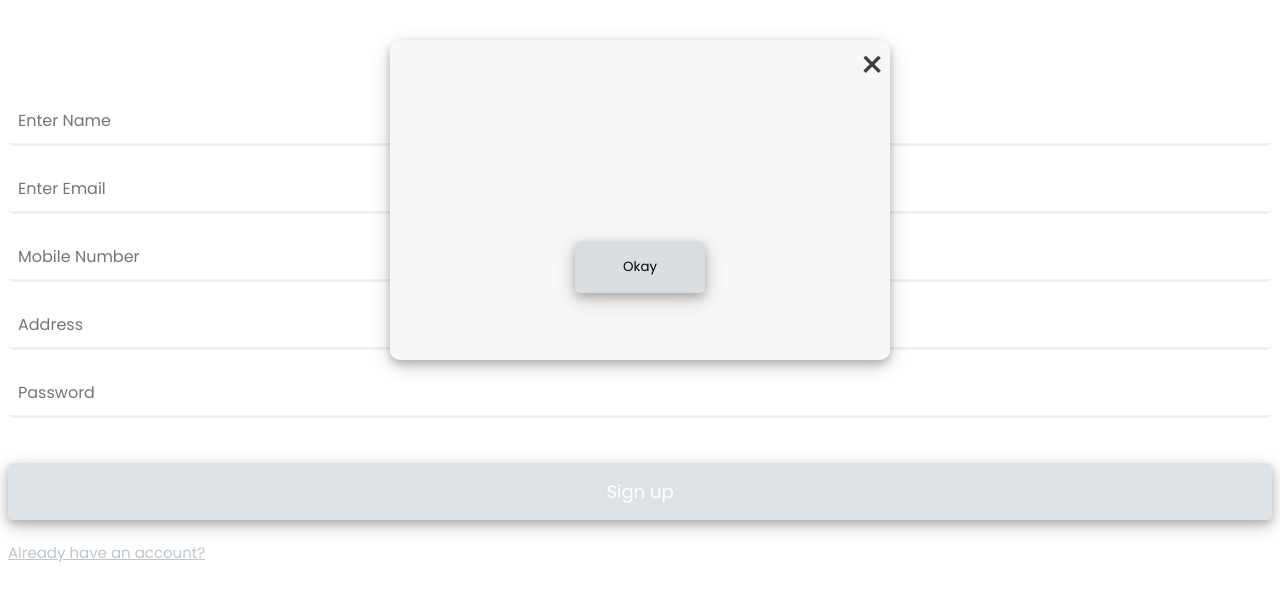
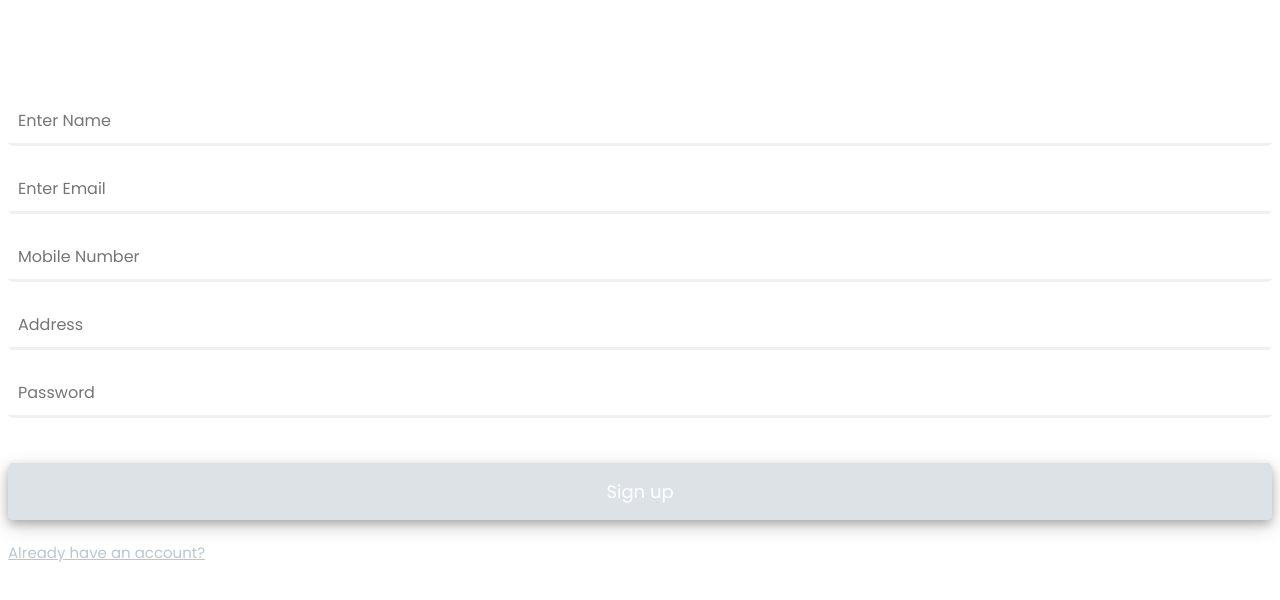
Before and after one commit to FLOODWATCH/FloodWatch, an Angular app: page /signup in a window 1280 px wide. Shown: the top 600 px of the page. Built offline with nearby package versions, Linux system fonts and the light colour scheme; data requests are answered from the project's data file; a web font is replaced by a local one.

Commit message:
installed fort awesome

```diff
--- a/package.json
+++ b/package.json
@@ -20,6 +20,11 @@
     "@angular/platform-browser": "~9.1.7",
     "@angular/platform-browser-dynamic": "~9.1.7",
     "@angular/router": "~9.1.7",
+    "@fortawesome/angular-fontawesome": "^0.6.1",
+    "@fortawesome/fontawesome-svg-core": "^1.2.28",
+    "@fortawesome/free-brands-svg-icons": "^5.13.0",
+    "@fortawesome/free-regular-svg-icons": "^5.13.0",
+    "@fortawesome/free-solid-svg-icons": "^5.13.0",
     "json-server": "^0.17.0",
     "rxjs": "~6.5.4",
     "tslib": "^1.10.0",
--- a/src/app/app.module.ts
+++ b/src/app/app.module.ts
@@ -12,10 +12,11 @@ import { ProfileComponent } from './dashboard/profile/profile.component';
 import { NotifComponent } from './dashboard/notif/notif.component';
 import { DashboardComponent } from './dashboard/dashboard/dashboard.component';
 import { RegisterDashComponent } from './register/register-dash/register-dash.component';
+import { FontAwesomeModule, FaIconLibrary } from '@fortawesome/angular-fontawesome';
 
 @NgModule({
   declarations: [AppComponent, LoginComponent, SignupComponent, PostComponent, ProfileComponent, NotifComponent, DashboardComponent, RegisterDashComponent],
-  imports: [BrowserModule, AppRoutingModule, FormsModule, HttpClientModule],
+  imports: [BrowserModule, AppRoutingModule, FormsModule, HttpClientModule, FontAwesomeModule],
   providers: [],
   bootstrap: [AppComponent],
 })
--- a/src/app/register/login/login.component.css
+++ b/src/app/register/login/login.component.css
@@ -1,3 +1,7 @@
+* {
+  color: white;
+}
+
 .log-form {
   padding: 10px;
 }
--- a/src/app/register/signup/signup.component.css
+++ b/src/app/register/signup/signup.component.css
@@ -1,9 +1,10 @@
-* {
+/* * {
   color: white;
-}
+} */
 
 .signup-form {
   padding: 8px;
+  color: white;
 }
 .signup-form P {
   margin: 10px 0 20px 0;
@@ -53,12 +54,16 @@ article a {
   color: rgb(187, 198, 207);
   text-decoration: underline;
 }
+.toggle-login {
+  color: black;
+}
 #name,
 #em,
 #mobile,
 #address,
 #closeButton,
 #pw {
+  color: white;
   transition: 0.25s;
 }
 #name:hover,
@@ -76,8 +81,7 @@ article a {
   height: 50vh;
   top: 0;
   left: 0;
-  background: transparent;
-  display: flex;
+  display: none;
   justify-content: center;
   align-items: center;
 }
@@ -85,7 +89,8 @@ article a {
   border-radius: 10px;
   /* border: solid rgb(7, 7, 7); */
   /* background-color: rgba(80, 124, 182, 0.479); */
-  background-color: rgb(247, 247, 247);
+  /* background-color: rgb(247, 247, 247); */
+  background-color: #053c5e;
   box-shadow: 0 4px 8px 0 rgba(0, 0, 0, 0.2), 0 6px 20px 0 rgba(0, 0, 0, 0.19);
   width: 500px;
   height: 20rem;
@@ -103,24 +108,37 @@ article a {
   color: black;
   font-size: 18px;
 } */
-.close {
-  top: -5px;
-  right: 5px;
-  /* background-color: blue; */
-  font-size: 40px;
-  color: rgb(61, 62, 63);
+.closeMod {
+  /* border-radius: 10px; */
+  /* background-color: rgba(0, 0, 0, 0.19); */
+  /* color: black; */
+  /* color: inherit; */
+  width: 50px;
+  height: 50px;
+  vertical-align: middle;
+  text-align: center;
+  /* align-items: center; */
+  padding: 10px;
+  /* background-color: rgba(0, 0, 0, 0.19); */
+  background-color: #bfdbf7;
+  border-radius: 50%;
+  top: 10px;
+  right: 20px;
+  /* font-size: 40px; */
+  /* color: rgb(61, 62, 63); */
   position: absolute;
-  /* background-color: blue; */
 }
-.close:hover {
-  color: rgb(25, 25, 26);
+.closeMod:hover {
+  /* color: rgb(51, 51, 54); */
+  cursor: pointer;
 }
 .closeButton {
+  font-size: 18px;
   border: transparent;
   border-radius: 5px;
-  background: rgba(187, 198, 207, 0.5);
+  /* background: rgba(27, 81, 126, 0.582); */
+  background-color: #1f7a8c;
   box-shadow: 0 4px 8px 0 rgba(0, 0, 0, 0.2), 0 6px 20px 0 rgba(0, 0, 0, 0.19);
-  color: black;
   text-align: center;
   padding: 1rem 3rem 1rem 3rem;
 }
--- a/src/app/register/signup/signup.component.html
+++ b/src/app/register/signup/signup.component.html
@@ -1,12 +1,14 @@
-<div
-  (click)="closeButton()"
-  class="modal"
-  id="myModal"
-  [ngStyle]="{ display: 'flex' }"
->
-  <div class="modal-content">
-    <span [ngStyle]="{ cursor: 'pointer' }" class="close">&times;</span>
-    <h2 [ngStyle]="{ color: 'red' }">{{ modalMessage }}</h2>
+<div (click)="closeButton()" class="modal" id="myModal">
+  <div class="modal-content" id="modal-content">
+    <h2 id="closeMod" class="closeMod">
+      <fa-icon class="thisMod" [ngStyle]="{ color: '#393a3b' }" [icon]="faTimes"
+        >THIS</fa-icon
+      >
+    </h2>
+    <h2 [ngStyle]="{ color: '#ad3939', 'font-size': '25px' }">
+      <fa-icon [icon]="faExclamation"></fa-icon>
+      {{ modalMessage }}
+    </h2>
     <button
       [ngStyle]="{ cursor: 'pointer' }"
       class="closeButton"
@@ -40,7 +42,7 @@
       [(ngModel)]="email"
       id="em"
     />
-    <span id="text"></span>
+    <h2 id="text"></h2>
   </div>
   <!-- Mobile No. -->
   <div>
@@ -76,7 +78,11 @@
     />
   </div>
   <section>
-    <input [ngStyle]="{ cursor: 'pointer' }" type="submit" value="Sign up" />
+    <input
+      [ngStyle]="{ cursor: 'pointer', color: 'white' }"
+      type="submit"
+      value="Sign up"
+    />
   </section>
   <article>
     <a
--- a/src/app/register/signup/signup.component.ts
+++ b/src/app/register/signup/signup.component.ts
@@ -1,6 +1,8 @@
 import { Component, OnInit } from '@angular/core';
 import { userInterface } from 'src/app/user-interface';
 import { UserCredService } from 'src/app/register-services/user-cred.service';
+import { faTimes } from '@fortawesome/free-solid-svg-icons';
+import { faExclamation } from '@fortawesome/free-solid-svg-icons';
 import { userArray } from 'src/app/mock-user';
 import { element } from 'protractor';
 
@@ -10,6 +12,8 @@ import { element } from 'protractor';
   styleUrls: ['./signup.component.css'],
 })
 export class SignupComponent implements OnInit {
+  faTimes = faTimes;
+  faExclamation = faExclamation;
   userVariable: userInterface[] = [];
   focus: boolean;
   modalMessage: string;
@@ -24,6 +28,9 @@ export class SignupComponent implements OnInit {
 
   ngOnInit(): void {
     this.userObj.getUserFromService().subscribe((u) => (this.userVariable = u));
+
+    // const closeMod = document.getElementById("closeMod");
+    // closeMod.style.color = 'black';
   }
   resetFields() {
     var fieldID = ['#name', '#em', '#mobile', '#address', '#pw'];
@@ -85,7 +92,6 @@ export class SignupComponent implements OnInit {
       // changeColor is true if error is found
       if (!thisField[i]) {
         this.changeColor(first, true);
-
         // Shows Modal
         this.modalMessage = 'Please fill everything'
         closeBtn.style.display = 'flex';
--- a/src/styles.css
+++ b/src/styles.css
@@ -6,7 +6,7 @@
   box-sizing: border-box;
   padding: 0;
   margin: 0;
-  color: white;
+  /* color: white; */
 }
 
 ::-webkit-scrollbar {
```
Also changed, not shown: 1 other file (tests, documents, lock files or other folders).
